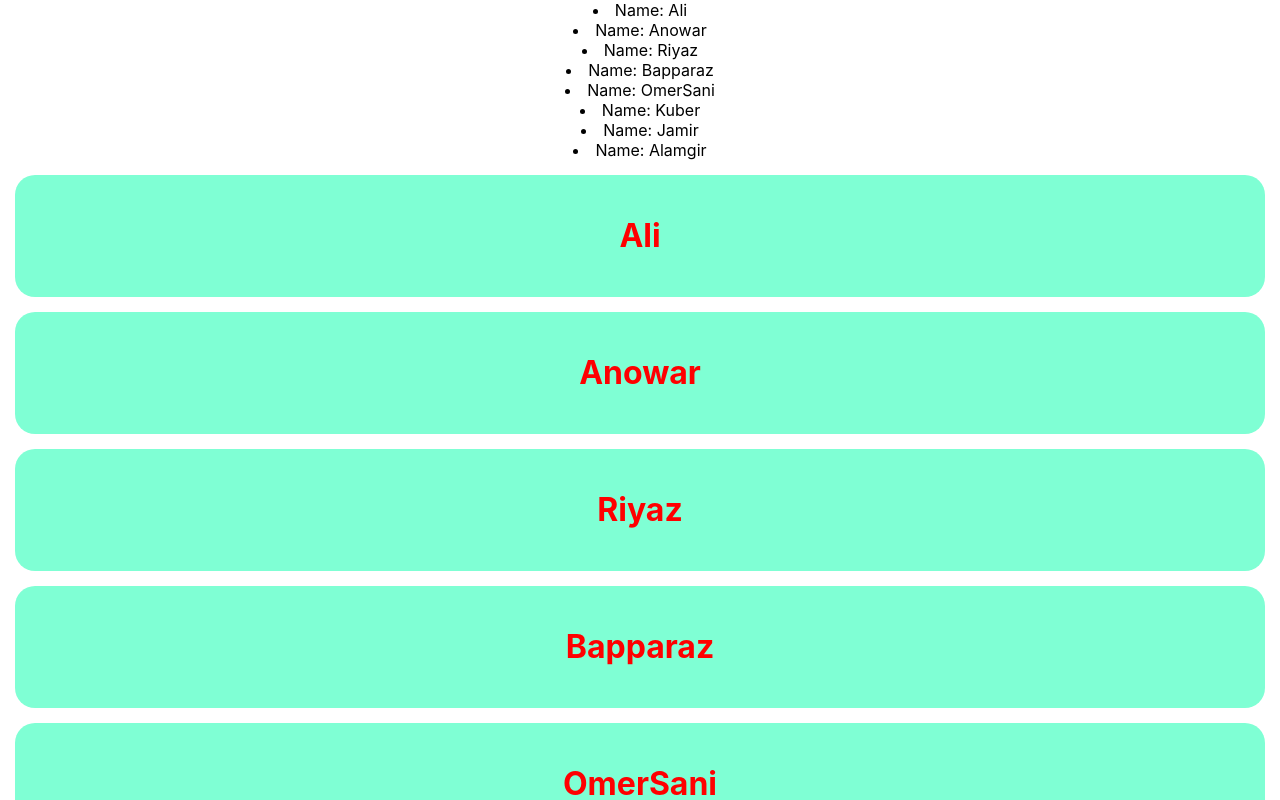
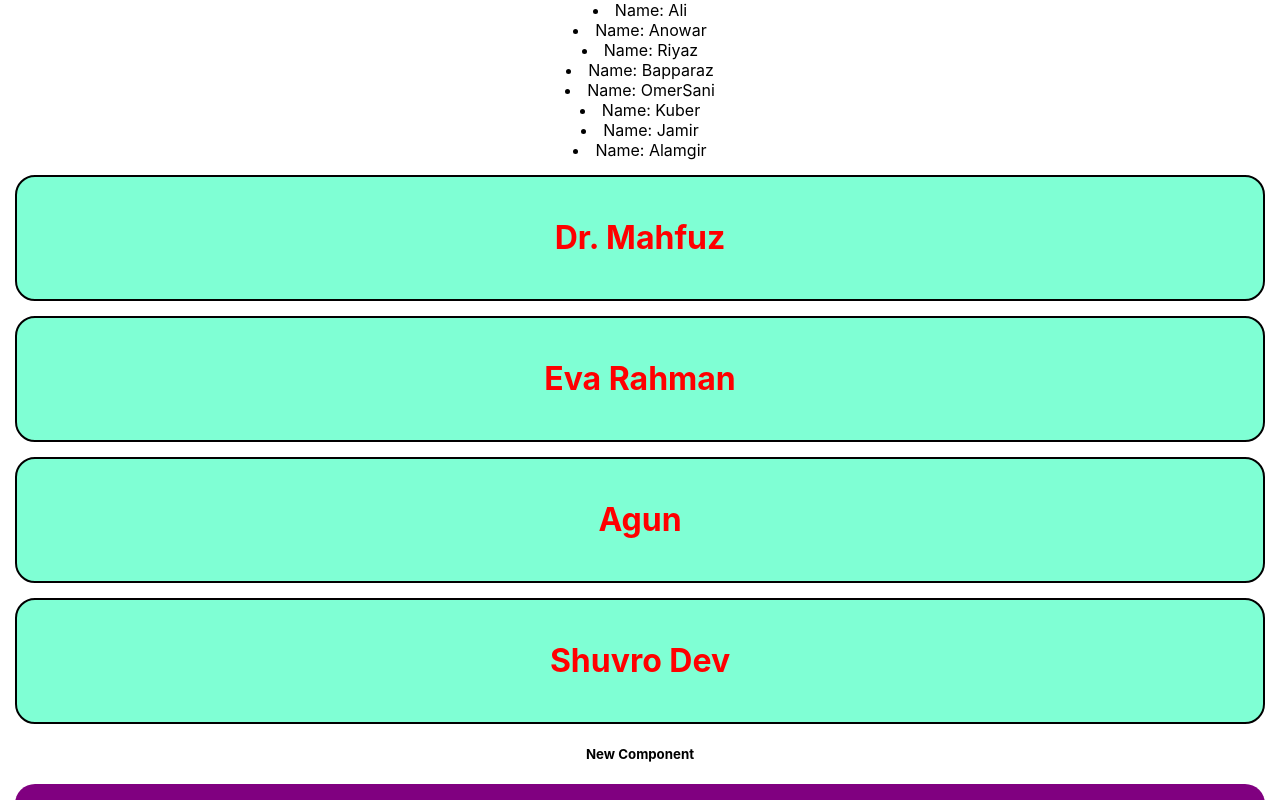
Before and after one commit to omer-farouq/reactjs-core-concepts, a React (Create React App) app: page / in a window 1280 px wide. Shown: the top 800 px of the page. Built offline with nearby package versions, Linux system fonts and the light colour scheme.

Commit message:
data dynamic with array of obj

```diff
--- a/src/App.css
+++ b/src/App.css
@@ -40,7 +40,7 @@
   color: red;
   background-color: aquamarine;
   margin: 15px;
-
+  border: 2px solid black;
   padding: 20px;
   border-radius: 20px;
 }
--- a/src/App.js
+++ b/src/App.js
@@ -2,8 +2,12 @@ import logo from './logo.svg';
 import './App.css';
 
 const number = 5555;
-const singer = {name: 'Dr. Mahfuz', job: 'singer'};
-const singer2 = {name: 'Eva Rahman', work: 'music'};
+const singers = [
+  {name: 'Dr. Mahfuz', job: 'singer'},
+  {name: 'Eva Rahman', work: 'music'},
+  {name: 'Agun', job: 'Amar shopna golo'},
+  {name: 'Shuvro Dev', work: 'pathor'}
+];
 
 const singleStyle = {
   color: 'purple',
@@ -21,8 +25,12 @@ function App() {
       {/* <Person name={nayoks[0]} nayika="mousumi"></Person>
       <Person name={nayoks[1]} nayika="bubli"></Person>
       <Person name={nayoks[2]} nayika="seka"></Person> */}
+    {/* {
+      nayoks.map(nayok => <Person name={nayok}></Person>)
+    } */}
+
     {
-      nayoks.map(nayok => <Person name={nayok}></Person>)
+      singers.map(singer => <Person name={singer.name}></Person>)
     }
       <h5>New Component</h5>
       <Friend name="Imran" phone="013333"></Friend>
```
